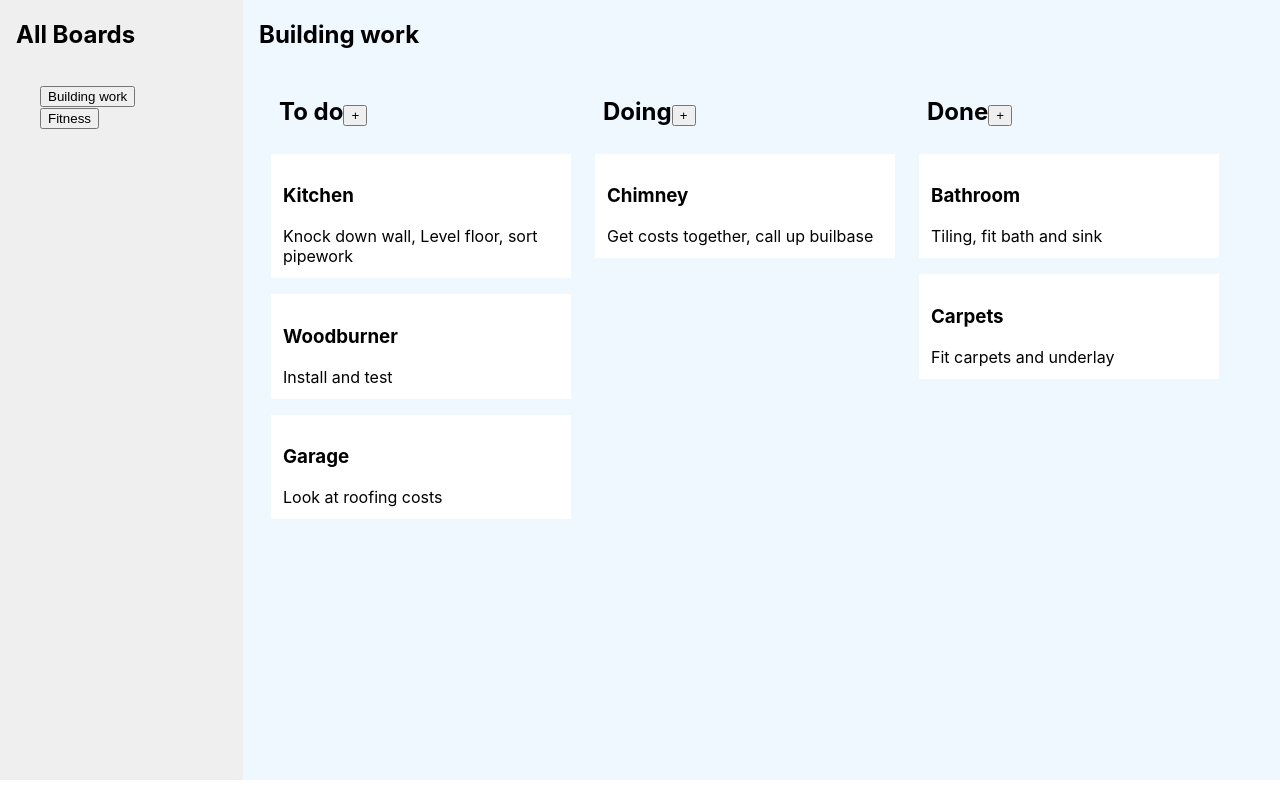
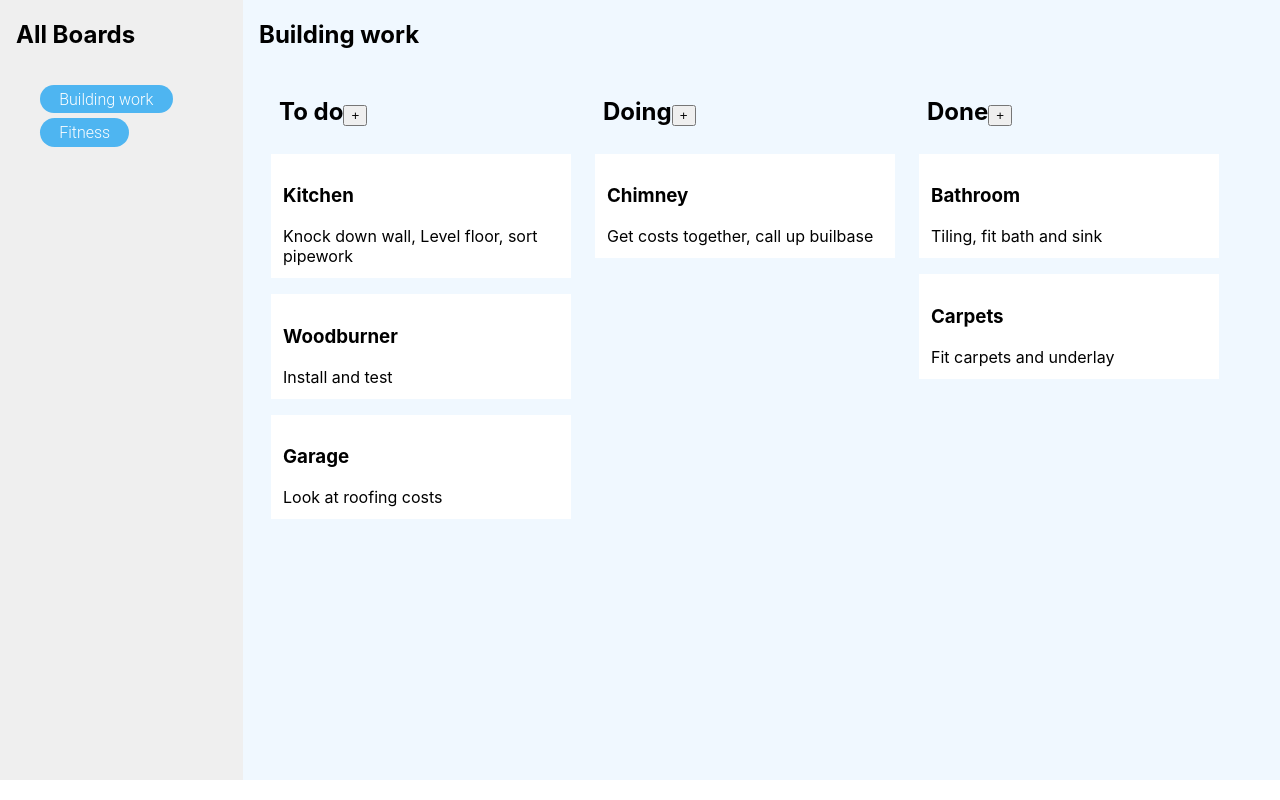
Before and after one commit to cactusfarmer/simple-kanban, a React (Create React App) app: page / in a window 1280 px wide. Built offline with nearby package versions, Linux system fonts and the light colour scheme.

Commit message:
building a basic component to demonstarate two simple stories in storybook

```diff
--- a/src/components/Nav/Nav.tsx
+++ b/src/components/Nav/Nav.tsx
@@ -1,6 +1,7 @@
 import styled from 'styled-components';
 import { BoardData } from '../../types/board_data';
 import { BoardEvents } from '../../types/kanban_events';
+import NavButton from './NavButton/NavButton';
 
 type Props = {
   boards: BoardData[]
@@ -20,7 +21,7 @@ const NavBody = styled.ul``;
 const NavHead = styled.h2`
 padding-left: 16px`;
 
-function Nav({ boards, events: { viewBoard } }: Props) {
+function Nav({ boards, events }: Props) {
   return (
     <NavWrap>
       <NavHead>
@@ -28,12 +29,7 @@ function Nav({ boards, events: { viewBoard } }: Props) {
       </NavHead>
       <NavBody>
         {boards?.map(({ name, id }, index) => (
-          <div key={id}>
-            <button type="button" onClick={() => { viewBoard({ viaId: [id], viaIndex: [index] }); }}>
-              {name}
-            </button>
-          </div>
-        ))}
+          <NavButton boardName={name} boardId={id} index={index} events={events} selected={false}></NavButton>))}
       </NavBody>
     </NavWrap>
   );
--- /dev/null
+++ b/src/components/Nav/NavButton/NavButton.tsx
@@ -0,0 +1,64 @@
+import styled from "styled-components";
+import { BoardData } from "../../../types/board_data";
+import { BoardEvents } from "../../../types/kanban_events";
+
+type Props = {
+    boardName: String
+    boardId: number
+    events: BoardEvents
+    index: number
+    selected: Boolean
+}
+
+/* const Button = styled.a`
+display:inline-block;
+padding:0.3em 1.2em;
+margin:0 0.3em 0.3em 0;
+border-radius:2em;
+box-sizing: border-box;
+text-decoration:none;
+font-family:'Roboto',sans-serif;
+font-weight:300;
+color:#FFFFFF;
+background-color:#4eb5f1;
+border: ${props => props.selected ? "" : "" }
+text-align:center;
+transition: all 0.2s;
+
+&:hover {
+    background-color:#4095c6;
+}`;*/
+
+const Button  = styled.a.attrs((props : {selected: Boolean}) => props)`
+display:inline-block;
+padding:0.3em 1.2em;
+margin:0 0.3em 0.3em 0;
+border-radius:2em;
+box-sizing: border-box;
+text-decoration:none;
+font-family:'Roboto',sans-serif;
+font-weight:300;
+color:#FFFFFF;
+background-color:#4eb5f1;
+border: ${(props) => props.selected ? "1px solid black" : "none" };
+text-align:center;
+transition: all 0.2s;
+
+&:hover {
+    background-color:#4095c6;
+}`
+
+// ${(props) => props.selected ? "1px solid black" : "none" }
+
+const ButtonWrapper = styled.div``;
+function NavButton({ boardName, boardId, index, selected, events: { viewBoard } }: Props) {
+    return (
+        <ButtonWrapper>
+            <Button selected={selected} key={boardId} onClick={() => { viewBoard({ viaId: [boardId], viaIndex: [index] }); }}>
+                {boardName}
+            </Button>
+        </ButtonWrapper>
+    )
+}
+
+export default NavButton
```
Also changed, not shown: 1 other file (tests, documents, lock files or other folders).
